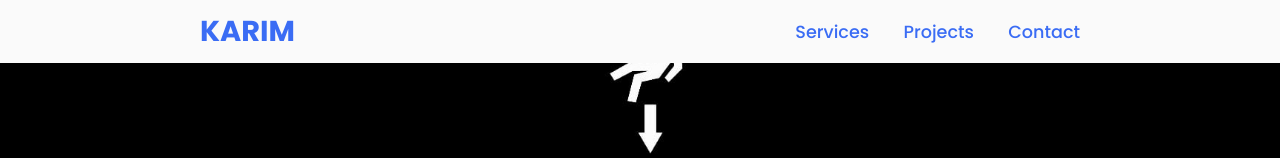
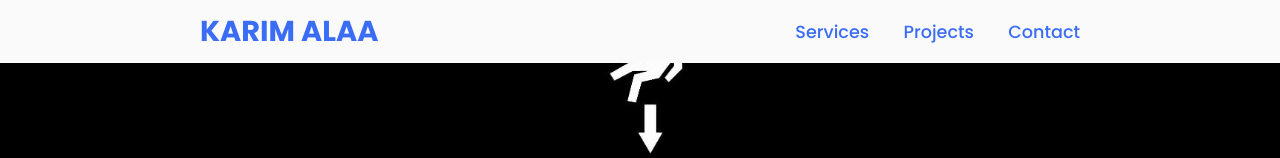
Before and after one commit to Karim3laa/Karim, a plain HTML site: page index.html in a window 1280 px wide. Shown: the top 158 px of the page. Drawn offline with Linux system fonts and the light colour scheme.

Commit message:
Update index.html

```diff
--- a/index.html
+++ b/index.html
@@ -12,7 +12,7 @@
 <body>
 
     <header>
-        <a href="#" class="logo">Karim</a>
+        <a href="#" class="logo">Karim ALaa</a>
         <nav class="navigation">
             <a href="#services">Services</a>
             <a href="#projects">Projects</a>
```
